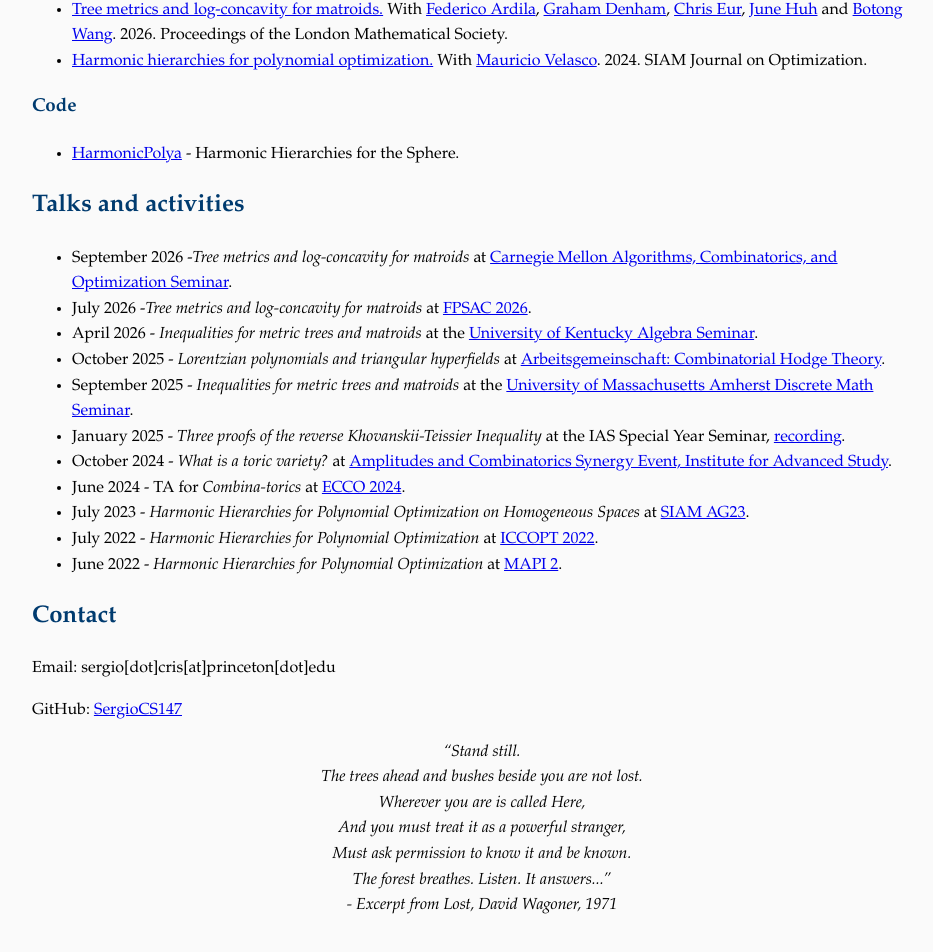
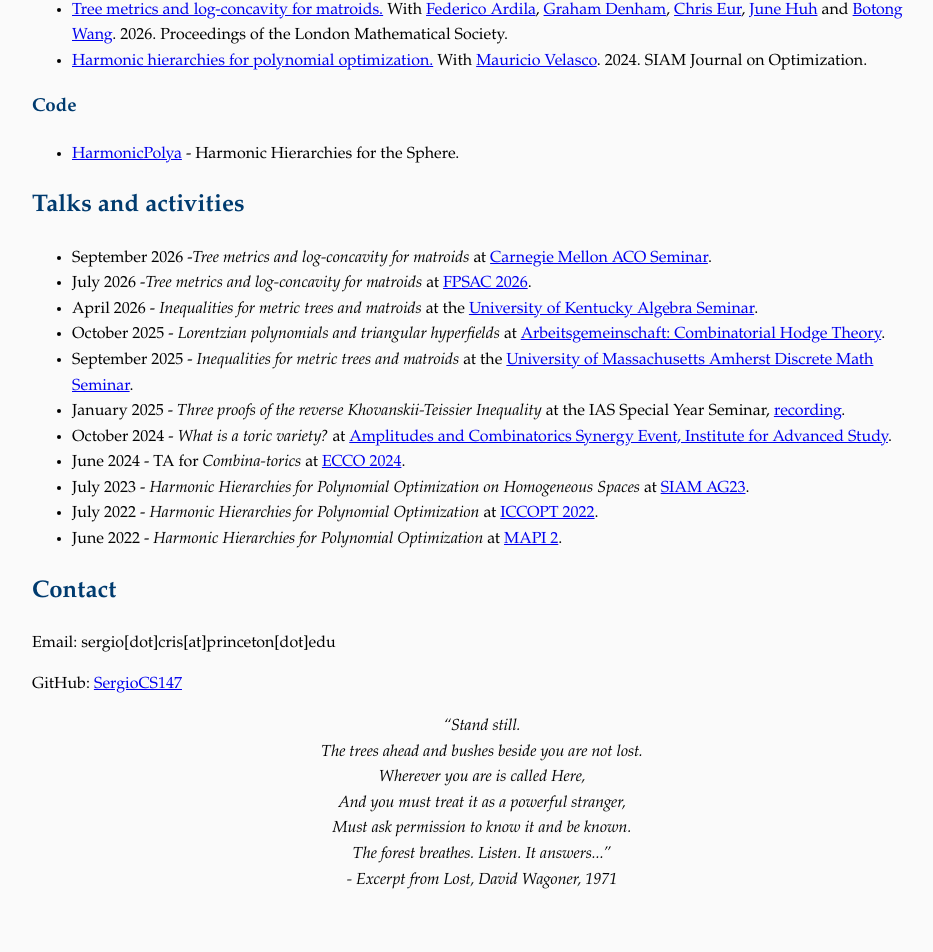
Before and after one commit to SergioCS147/sergiocs147.github.io, a Jekyll site: the page built from index.md, in a window 1280 px wide. Shown: the part 674-1626 px from the top of the page, without its empty margins (158-1091 px from the left). Built offline with Jekyll 4.4.1, drawn with Linux system fonts in a browser that asks for light colours; our own code applies the rules of GitHub Pages for plain Markdown files.

Commit message:
Update seminar name in index.md

```diff
--- a/index.md
+++ b/index.md
@@ -51,7 +51,7 @@
 <h2><strong> Talks and activities </strong> </h2>
 
 <ul>
-  <li>September 2026 -<em>Tree metrics and log-concavity for matroids</em> at <a href="https://aco.math.cmu.edu/seminar.html">Carnegie Mellon Algorithms, Combinatorics, and Optimization Seminar</a>.</li>
+  <li>September 2026 -<em>Tree metrics and log-concavity for matroids</em> at <a href="https://aco.math.cmu.edu/seminar.html">Carnegie Mellon ACO Seminar</a>.</li>
   <li>July 2026 -<em>Tree metrics and log-concavity for matroids</em> at <a href="https://sites.math.washington.edu/fpsac2026/">FPSAC 2026</a>.</li>
   <li>April 2026 - <em>Inequalities for metric trees and matroids</em> at the <a href="https://www.ms.uky.edu/~dhje223/AlgebraSeminarSpring2026.html">University of Kentucky Algebra Seminar</a>.</li>
   <li>October 2025 - <em>Lorentzian polynomials and triangular hyperfields</em> at <a href="https://www.mfo.de/www/activity/2542">Arbeitsgemeinschaft: Combinatorial Hodge Theory</a>.</li>
```
